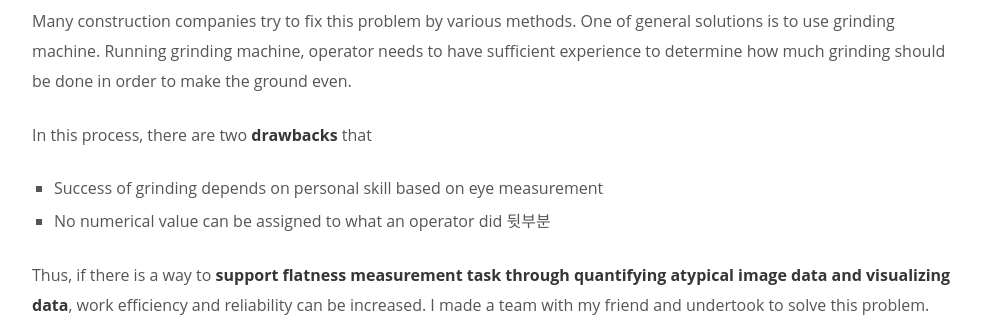
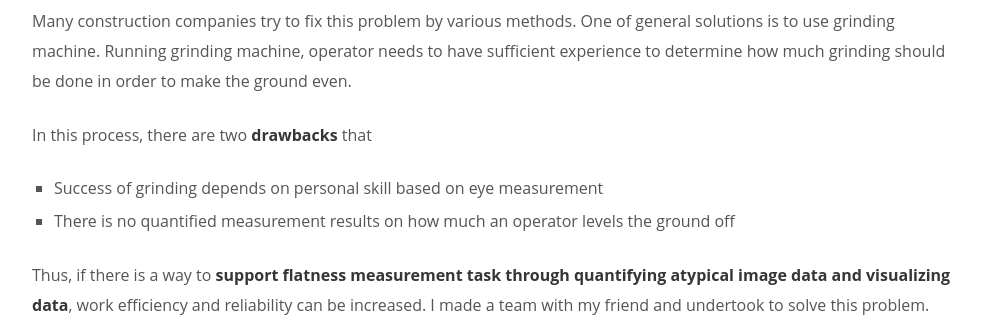
Before and after one commit to HyungKyu-Kim/HyungKyu-Kim.github.io, a Jekyll site: the page built from _posts/2019-04-28-Floor flatness measuring device.md, in a window 1280 px wide and 900 px high, scrolled down 1589 px, cut to the strip 50-370 px from the top of the window. Shown: the whole strip, without its empty margins (148-1129 px from the left). Built offline with Jekyll 4.4.1, drawn with Linux system fonts in a browser that asks for light colours.

Commit message:
Modify flat posting

```diff
--- a/_posts/2019-04-28-Floor flatness measuring device.md
+++ b/_posts/2019-04-28-Floor flatness measuring device.md
@@ -39,7 +39,7 @@ Running grinding machine, operator needs to have sufficient experience to determ
 In this process, there are two **drawbacks** that
 
 * Success of grinding depends on personal skill based on eye measurement
-* No numerical value can be assigned to what an operator did 뒷부분
+* There is no quantified measurement results on how much an operator levels the ground off
 
 Thus, if there is a way to **support flatness measurement task through quantifying atypical image data and visualizing data**, work efficiency and reliability can be increased.
 I made a team with my friend and undertook to solve this problem.
```
Also changed, not shown: 2 other files.
